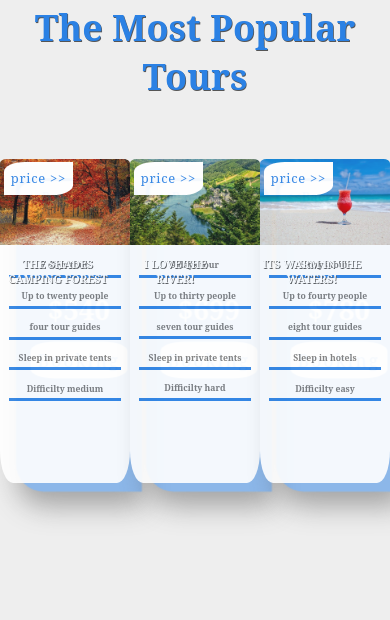
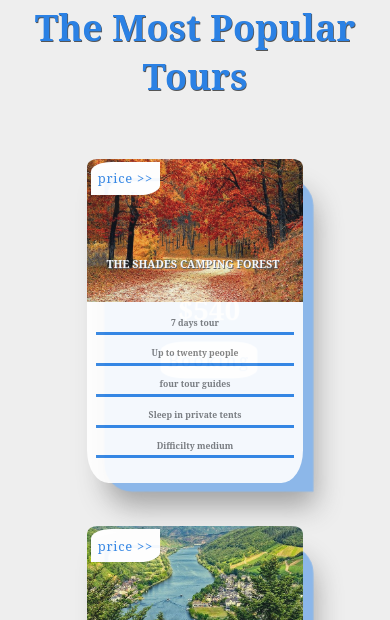
Before and after one commit to ejezie/web-project2, a plain HTML site: page index.html in a window 390 px wide. Shown: the part 877-1497 px from the top of the page. Drawn offline with Linux system fonts and the light colour scheme.

Commit message:
new commit

```diff
--- a/styles.css
+++ b/styles.css
@@ -706,6 +706,13 @@
       padding: 0;
     }
 
+    .card-wrapper{
+        display: flex;
+        flex-direction: column;
+        justify-content: center;
+        align-items: center;
+    }
+
     .close-navbar-icon {
       right: 4rem;
     }
```
Also changed, not shown: index.html (+0 -3 lines).
